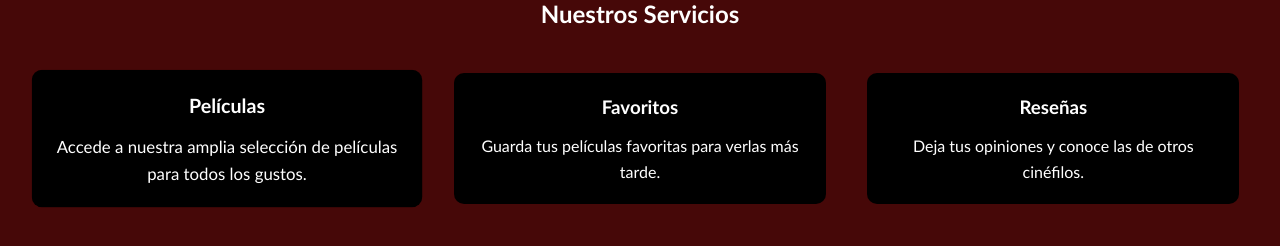
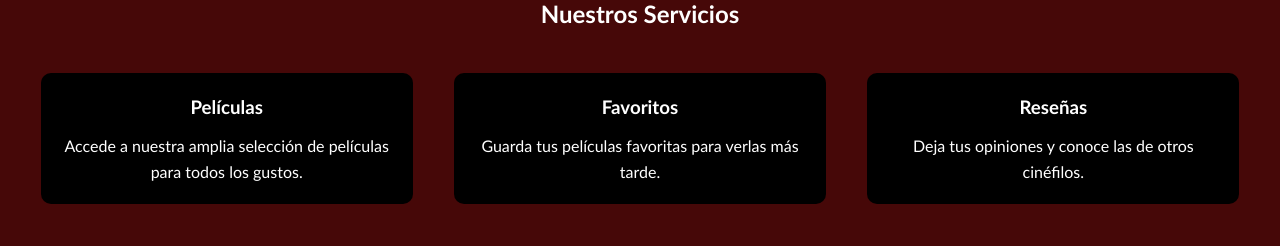
Before and after one commit to icefarelli/TP-final---Pagina-web-Peliculas---TUP-2024, an Angular app in the folder TP-final-angular-peliculas/: page / in a window 1280 px wide. In both pictures the pointer is over the element 226 px from the left and 822 px from the top of the page. Shown: the part 684-930 px from the top of the page. Built offline with nearby package versions, Linux system fonts and the light colour scheme; no server answers.

Commit message:
cambio css home

```diff
--- a/TP-final-angular-peliculas/src/app/pages/home/home.component.css
+++ b/TP-final-angular-peliculas/src/app/pages/home/home.component.css
@@ -70,7 +70,7 @@
   background-color: #000;
   border-radius: 10px;
   text-align: center;
-  transition: transform 0.3s ease;
+  transition: none;
 }
 
 .card i {
@@ -84,7 +84,8 @@
 }
 
 .card:hover {
-  transform: scale(1.05);
+  transform: none;
+  transition: none;
 }
 
 .carousel {
```
